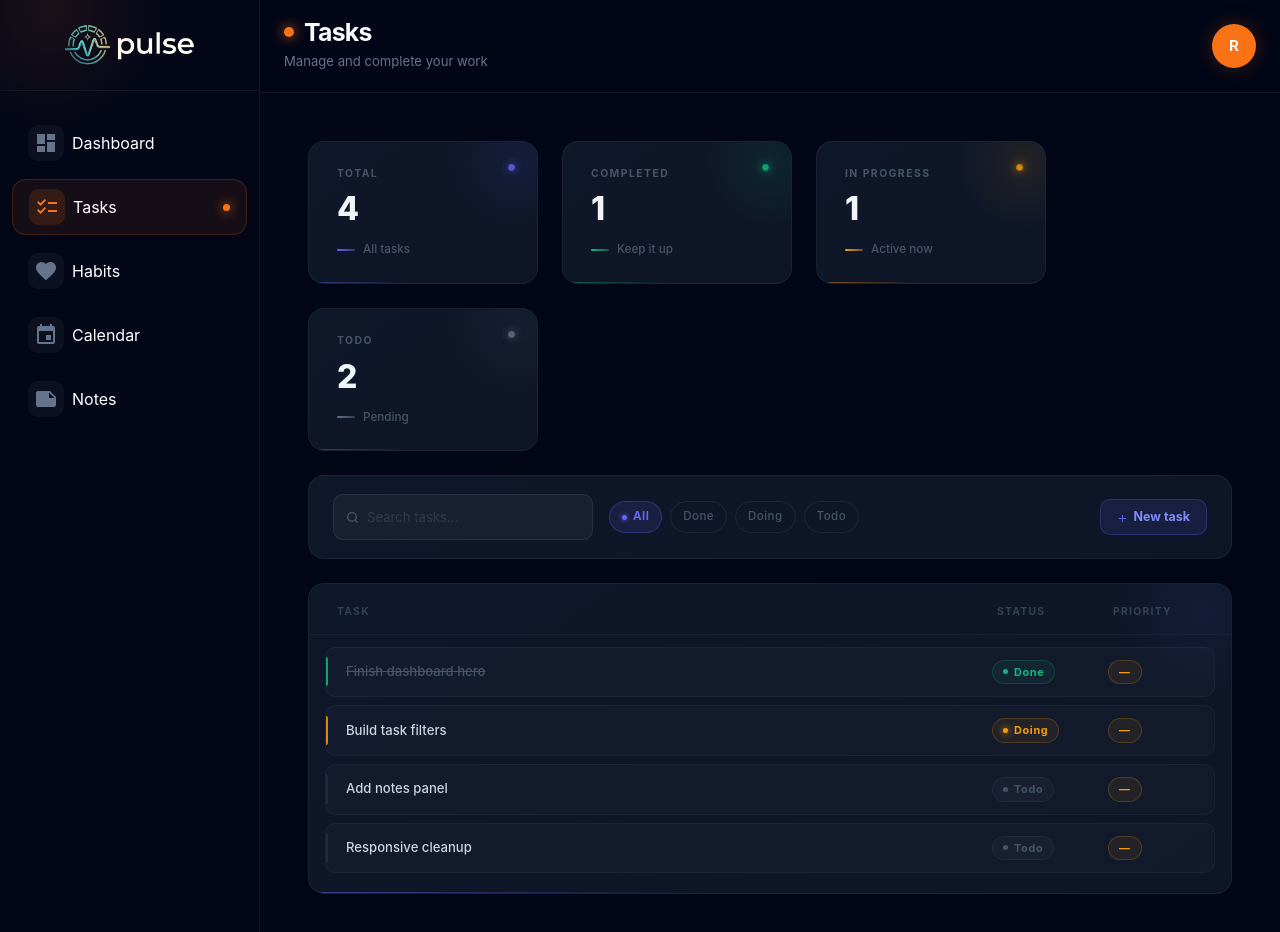
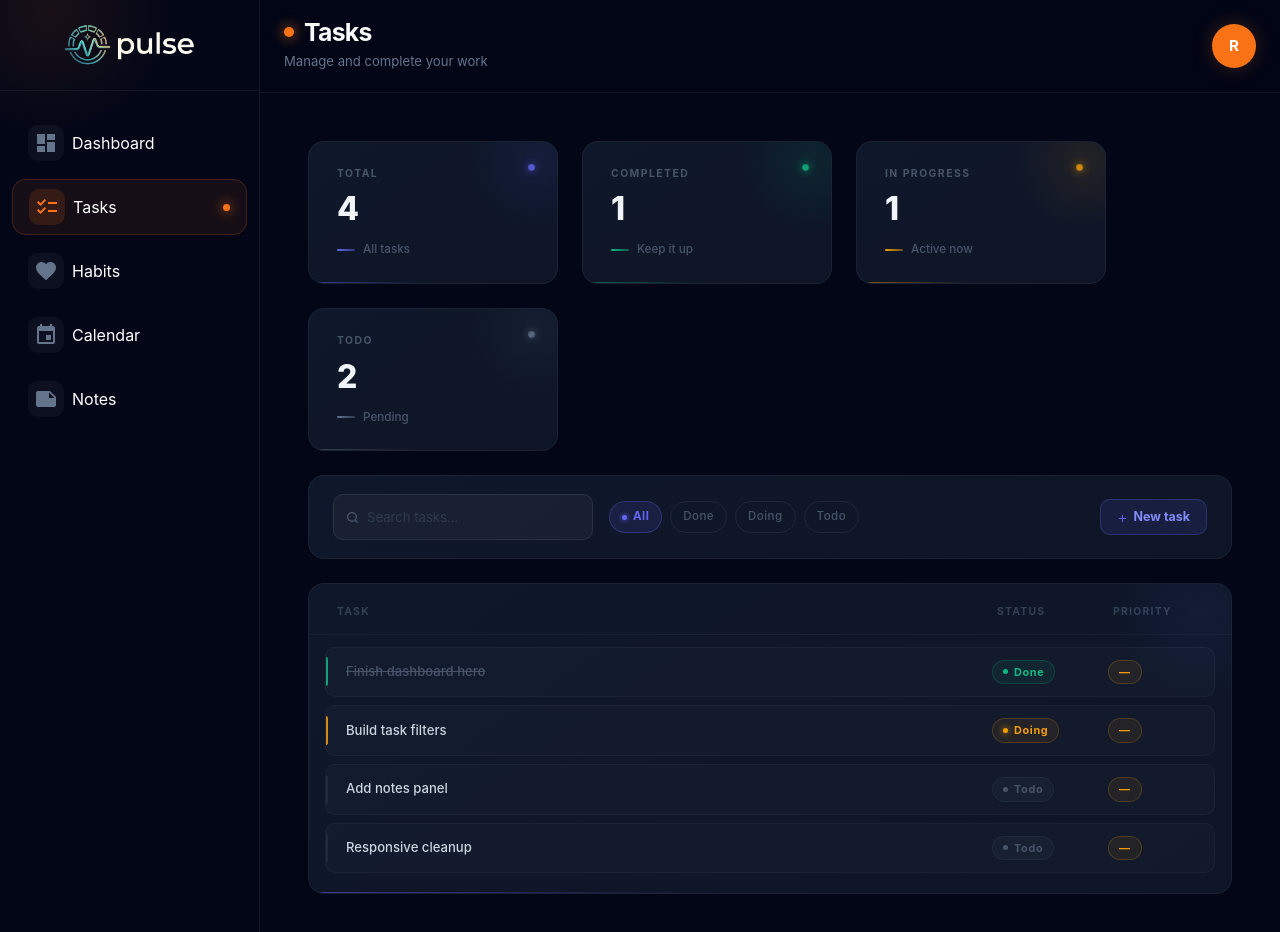
Before and after one commit to rohithviswanathan/Pulse, a React (Vite) app in the folder dashboard/: page /tasks in a window 1280 px wide. Shown: the top 932 px of the page. Built offline with nearby package versions, Linux system fonts and the light colour scheme.

Commit message:
changed width

```diff
--- a/dashboard/src/components/Tasks/StatCard.jsx
+++ b/dashboard/src/components/Tasks/StatCard.jsx
@@ -9,7 +9,7 @@ const pulse = keyframes`
 export default function StatCard({ label, value, note, dot = "#6366f1" }) {
   return (
     <Box sx={{
-      width: "230px", height: "100%", minHeight: 140,
+      width: "250px", height: "100%", minHeight: 140,
       position: "relative", borderRadius: "16px",
       border: "1px solid rgba(255,255,255,0.05)",
       background: "linear-gradient(145deg, #0f172a 0%, #0d1526 100%)",
```
